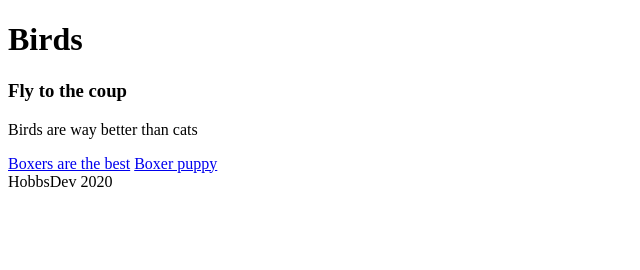
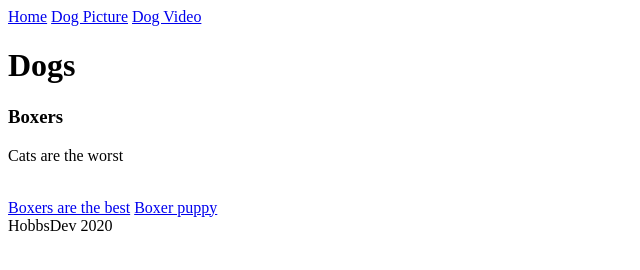
Before and after one commit to bhobbs20/HTML-and-CSS-Projects, a plain HTML site: page Assignment.html in a window 1280 px wide. Shown: the whole page, without its empty margins (0-640 px from the left). Drawn offline with Linux system fonts and the light colour scheme.

Commit message:
embeded video, added nav, and boxer dog image

```diff
--- a/Assignment.html
+++ b/Assignment.html
@@ -2,14 +2,22 @@
 <html>
 <head>
 <meta charset="UTF-8">
-<title>Birds</title>
+<title>Home</title>
 </head>
 
 <body>
+    <nav>
+        <a href="Assignment.html">Home</a>
+        <a href="Dog.html">Dog Picture</a>
+        <a href="Dog_Video.html">Dog Video</a>
+    </nav>
     <main>
-        <h1>Birds</h1>
-        <h3>Fly to the coup</h3>
-        <p>Birds are way better than cats</p>
+        <h1>Dogs</h1>
+        <h3>Boxers</h3>
+        <p>Cats are the worst</p>
+
+
+        <br>
         <a href="Dog.html">Boxers are the best</a>
         <a href="https://vetstreet.brightspotcdn.com/dims4/default/bd76e63/2147483647/thumbnail/645x380/quality/90/?url=https%3A%2F%2Fvetstreet-brightspot.s3.amazonaws.com%2F20%2Fcf06c09e9111e0a2380050568d634f%2Ffile%2Fboxer-5-645mk062411.jpg">Boxer puppy</a>
     </main>
```
Also changed, not shown: Dog.html (+6 -0 lines), Dog_Video.html (added, +22 -0 lines).
